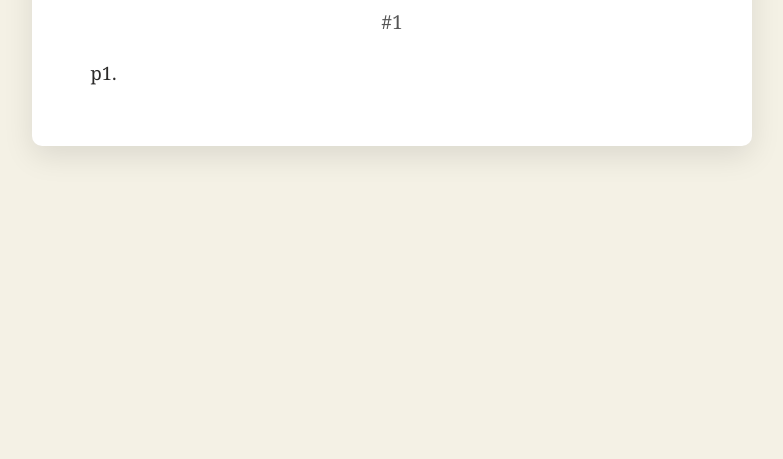
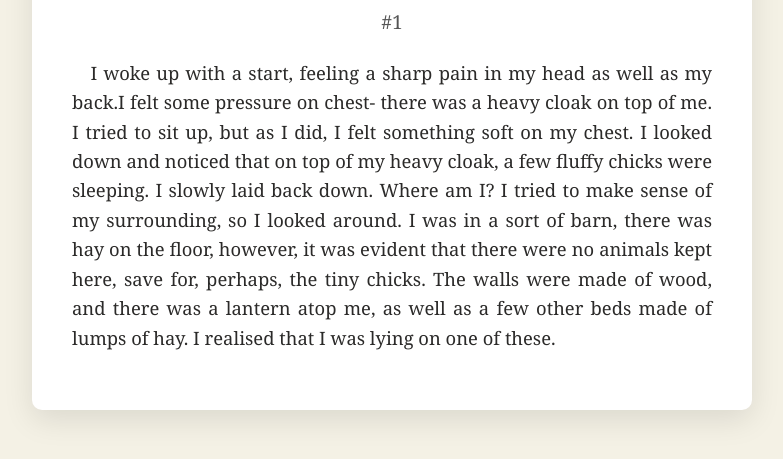
Before and after one commit to AayanAnwar/home, a plain HTML site: page index.html in a window 1280 px wide. Shown: the part 147-606 px from the top of the page, without its empty margins (248-1031 px from the left). Drawn offline with Linux system fonts and the light colour scheme.

Commit message:
Chapter 1 Update 1

```diff
--- a/index.html
+++ b/index.html
@@ -64,7 +64,7 @@
         <div class="subtitle">#1</div>
         <div class="content">
             <p>
-                p1.
+                I woke up with a start, feeling a sharp pain in my head as well as my back.I felt some pressure on chest- there was a heavy cloak on top of me. I tried to sit up, but as I did, I felt something soft on my chest. I looked down and noticed that on top of my heavy cloak, a few fluffy chicks were sleeping. I slowly laid back down. Where am I? I tried to make sense of my surrounding, so I looked around. I was in a sort of barn, there was hay on the floor, however, it was evident that there were no animals kept here, save for, perhaps, the tiny chicks. The walls were made of wood, and there was a lantern atop me, as well as a few other beds made of lumps of hay. I realised that I was lying on one of these.
             </p>
         </div>
     </div>
```
